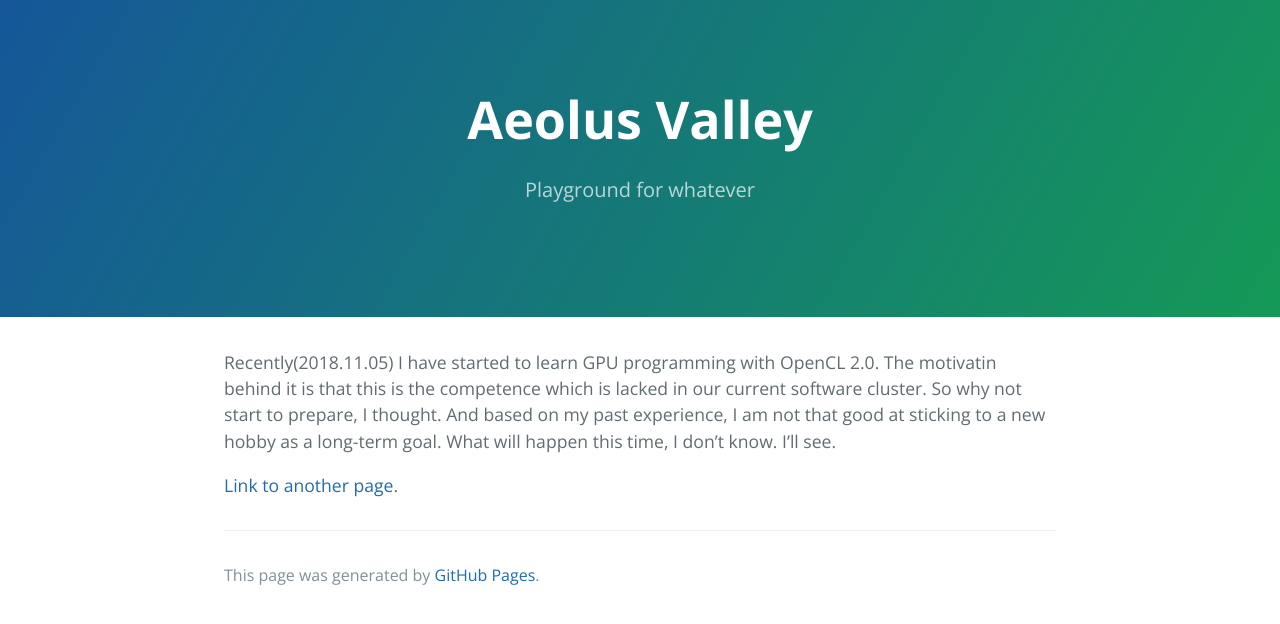
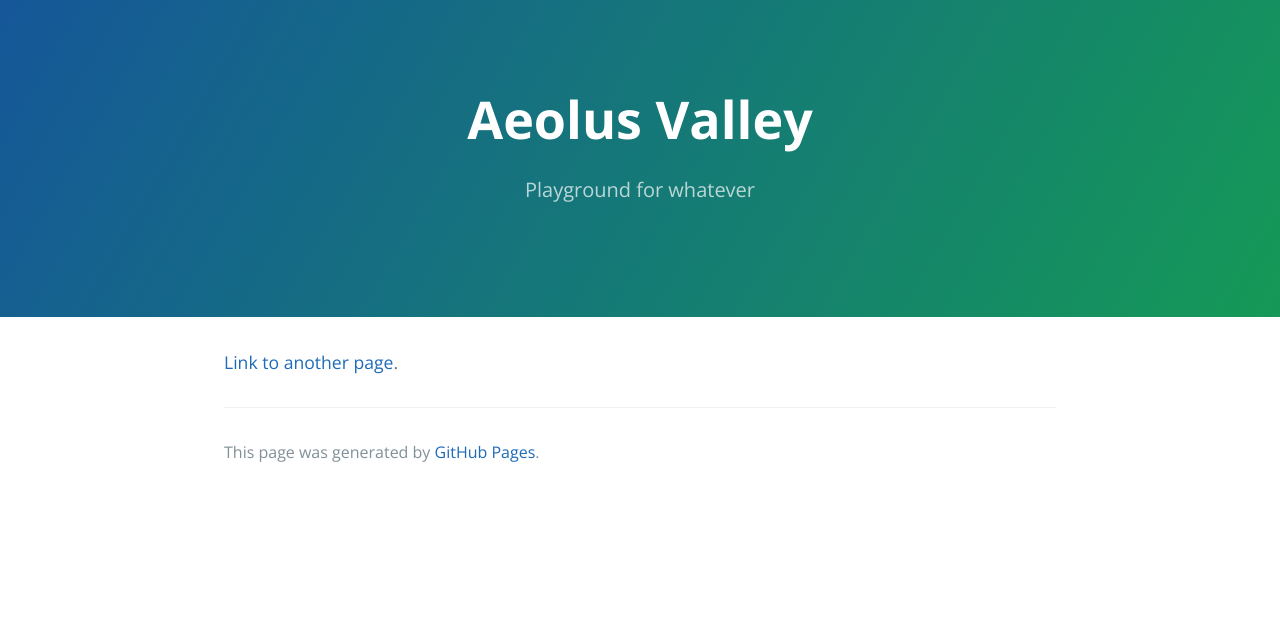
Before and after one commit to AeolusZhao/aeoluszhao.github.io, a Jekyll site: the page built from index.md, in a window 1280 px wide. Shown: the top 624 px of the page. Built offline with Jekyll 4.4.1, drawn with Linux system fonts in a browser that asks for light colours.

Commit message:
Update index.md

```diff
--- a/index.md
+++ b/index.md
@@ -1,7 +1,4 @@
 ---
 layout: default
 ---
-
-Recently(2018.11.05) I have started to learn GPU programming with OpenCL 2.0. The motivatin behind it is that this is the competence which is lacked in our current software cluster. So why not start to prepare, I thought. And based on my past experience, I am not that good at sticking to a new hobby as a long-term goal. What will happen this time, I don't know. I'll see.
-
 [Link to another page](./another-page.html).
```
